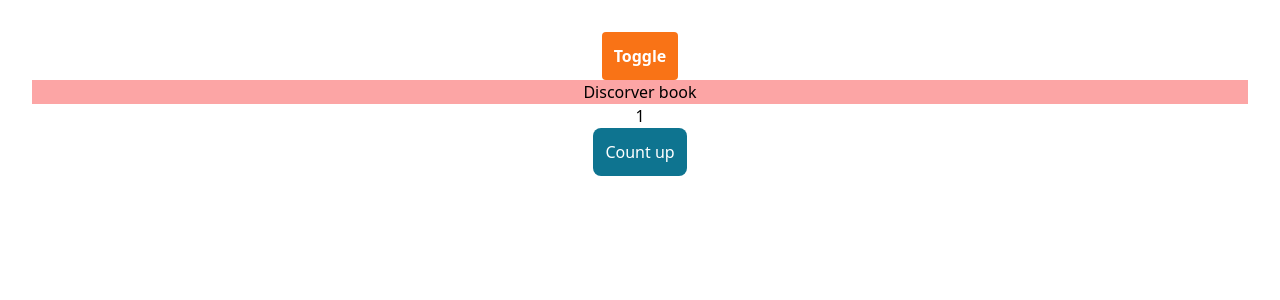
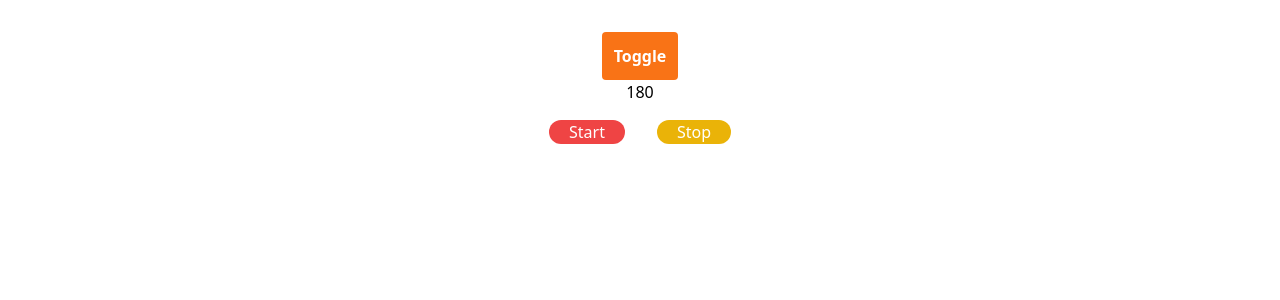
Before and after one commit to dragon3636/book-web, a React (Vite) app: page / in a window 1280 px wide. Both pictures are taken after a click on the button "Toggle". Shown: the top 300 px of the page. Built offline with nearby package versions, Linux system fonts and the light colour scheme.

Commit message:
using use Ref

```diff
--- a/src/App.jsx
+++ b/src/App.jsx
@@ -1,11 +1,11 @@
-import { useEffect, useState } from 'react'
-import './App.css'
+import { useState } from "react";
+import "./App.css";
 // import List from './components/f8/List';
 // import Content from './components/f8/Content';
-// import CounDown from './components/f8/CounDown';
+import CounDown from "./components/f8/CounDown";
 // import CounDownTimeout from './components/f8/CounDownTimeout';
 // import PreviewAvatar from './components/f8/PreviewAvatar';
-import Layer from './components/f8/Layer';
+// import Layer from "./components/f8/Layer";
 // import Dropdown from "./components/dropdown/Dropdown";
 // import Select from './components/dropdown/Select';
 // import Item from './components/dropdown/Item';
@@ -16,12 +16,17 @@ import Layer from './components/f8/Layer';
 function App() {
   const [toggle, setToggle] = useState(false);
   return (
-    <div className='w-full h-96'>
-      <button type="button" className='bg-orange-500 rounded font-bold text-white p-3' onClick={() => setToggle(!toggle)}>Toggle</button>
-      {toggle && <Layer></Layer>
-      }
+    <div className="w-full h-96">
+      <button
+        type="button"
+        className="bg-orange-500 rounded font-bold text-white p-3"
+        onClick={() => setToggle(!toggle)}
+      >
+        Toggle
+      </button>
+      {toggle && <CounDown></CounDown>}
     </div>
-  )
+  );
 }
 
-export default App
+export default App;
--- a/src/components/f8/Content.jsx
+++ b/src/components/f8/Content.jsx
@@ -1,53 +1,70 @@
 import { useEffect, useRef, useState } from "react";
 
 // eslint-disable-next-line react/prop-types
-const documentType = ['posts', 'comments', 'photos']
+const documentType = ["posts", "comments", "photos"];
 const Content = () => {
   const [body, setBody] = useState([]);
-    const [param, setParam] = useState('comments');
+  const [param, setParam] = useState("comments");
   const [scroll, setScroll] = useState(false);
-    const buttonRef = useRef()
+  const buttonRef = useRef();
   useEffect(() => {
     document.title = `Data ${param}`;
 
     fetch(`https://jsonplaceholder.typicode.com/${param}`)
-            .then(res => res.json())
-            .then(response => {
-                console.log("🚀 ~ file: Content.jsx:8 ~ fetch ~ response:", response)
+      .then((res) => res.json())
+      .then((response) => {
+        console.log("🚀 ~ file: Content.jsx:8 ~ fetch ~ response:", response);
         setBody(response);
-            }).catch(err => {
-                console.log("🚀 ~ file: Content.jsx:7 ~ fetch ~ err:", err)
       })
-    }, [param])
+      .catch((err) => {
+        console.log("🚀 ~ file: Content.jsx:7 ~ fetch ~ err:", err);
+      });
+  }, [param]);
   useEffect(() => {
     const handleScroll = () => {
       setScroll(window.scrollY >= 200);
-        }
-        window.addEventListener('scroll', handleScroll);
+    };
+    window.addEventListener("scroll", handleScroll);
     return () => {
-            window.removeEventListener('scroll', handleScroll);
-        }
-    }, [])
+      window.removeEventListener("scroll", handleScroll);
+    };
+  }, []);
   return (
     <div>
-            {documentType.map(item => (
-                <div ref={buttonRef} className="btn__comment bg-violet-400 rounded-xl text-white font-bold text-base inline-block p-4 capitalize m-2 cursor-pointer hover:bg-violet-600 active:bg-violet-700 focus:outline-none focus:ring focus:ring-violet-300" key={item} onClick={() => { setParam(item) }}>{item} </div>
+      {documentType.map((item) => (
+        <div
+          ref={buttonRef}
+          className="btn__comment bg-violet-400 rounded-xl text-white font-bold text-base inline-block p-4 capitalize m-2 cursor-pointer hover:bg-violet-600 active:bg-violet-700 focus:outline-none focus:ring focus:ring-violet-300"
+          key={item}
+          onClick={() => {
+            setParam(item);
+          }}
+        >
+          {item}{" "}
+        </div>
       ))}
       <ul>
-                {body?.length > 0 && body.map(item => {
-                    if (param === 'comments') {
-                        return (<li key={item.id}> {item.name}</li>);
+        {body?.length > 0 &&
+          body.map((item) => {
+            if (param === "comments") {
+              return <li key={item.id}> {item.name}</li>;
             }
-                    return (<li key={item.id}> {item.title}</li>);
-
+            return <li key={item.id}> {item.title}</li>;
           })}
       </ul>
-            {scroll && <button className="fixed right-5 bottom-5 bg-emerald-100 border-collapse p-4 rounded-lg hover:bg-emerald-300 active:bg-emerald-900" onClick={() => {
+      {scroll && (
+        <button
+          className="fixed right-5 bottom-5 bg-emerald-100 border-collapse p-4 rounded-lg hover:bg-emerald-300 active:bg-emerald-900"
+          onClick={() => {
             document.documentElement.scrollTo({
-                    top: 0
-                })
-            }
-            }> Go to top</button>}
+              top: 0,
+            });
+          }}
+        >
+          {" "}
+          Go to top
+        </button>
+      )}
     </div>
   );
 };
--- a/src/components/f8/CounDown.jsx
+++ b/src/components/f8/CounDown.jsx
@@ -1,16 +1,47 @@
-import React, { useEffect, useState } from 'react';
+import { useEffect, useRef, useState } from "react";
 
 const CounDown = () => {
   const [count, setCount] = useState(180);
+  const prevCount = useRef();
   useEffect(() => {
-        const timeId = setInterval(() => {
-            setCount(preValue => preValue - 1)
-        }, 1000)
-        return () => clearInterval(timeId);
-    }, [])
+    prevCount.current = count;
+    console.log(
+      "🚀 ~ file: CounDown.jsx:8 ~ useEffect ~ prevCount.current:",
+      prevCount.current
+    );
+  }, [count]);
+  const timeId = useRef();
+
+  const handleUpCount = () => {
+    timeId.current = setInterval(() => {
+      setCount((preValue) => preValue - 1);
+    }, 1000);
+  };
+  const handleDownCount = () => {
+    clearInterval(timeId.current);
+  };
+  console.log(
+    "🚀 ~ file: CounDown.jsx:24 count, prevCount:",
+    count,
+    prevCount.current
+  );
   return (
     <div>
       <h3>{count}</h3>
+      <button
+        type="button"
+        onClick={handleUpCount}
+        className="bg-red-500 text-white rounded-xl m-4 px-5 cursor-pointer hover:bg-red-700"
+      >
+        Start
+      </button>
+      <button
+        type="button"
+        onClick={handleDownCount}
+        className="bg-yellow-500 text-white rounded-xl m-4 px-5 cursor-pointer"
+      >
+        Stop
+      </button>
     </div>
   );
 };
```
Lines whose indentation alone changed are shown as unchanged.
